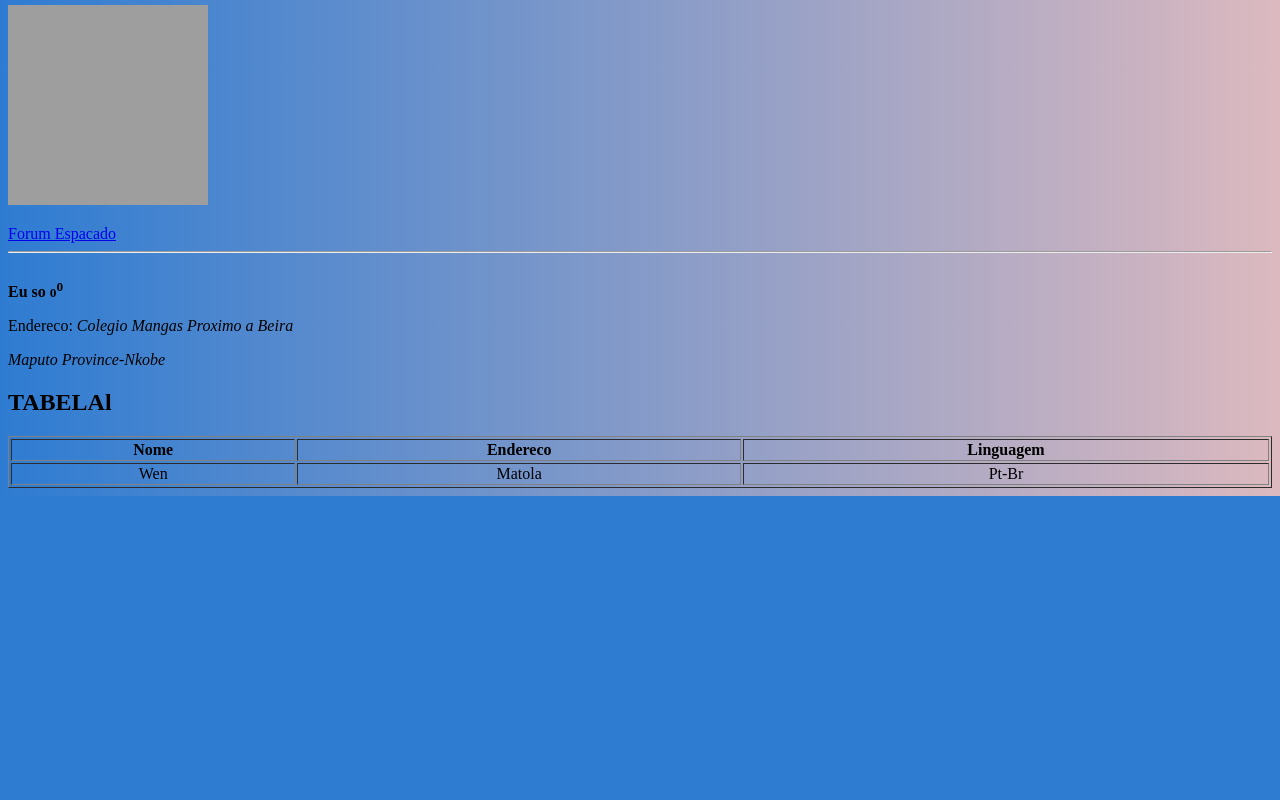
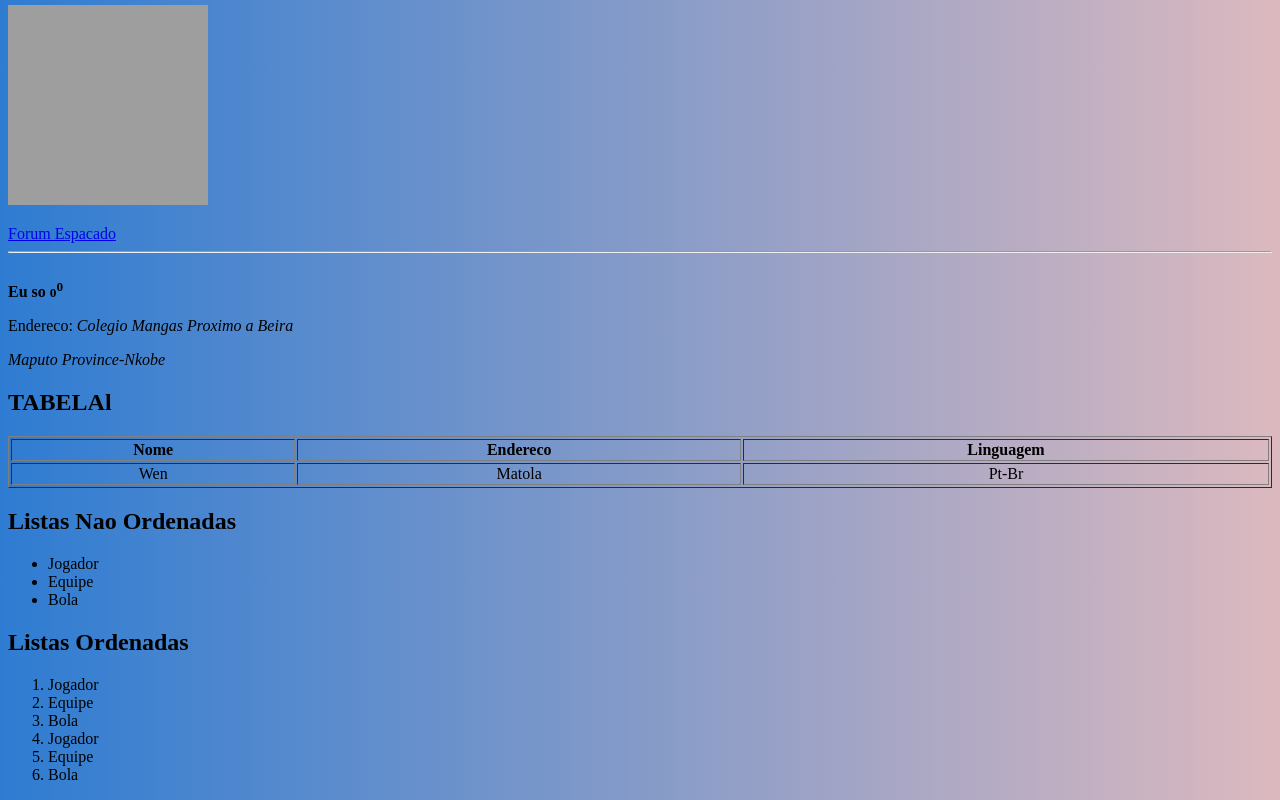
Before and after one commit to DaltonChivambo/Learning-Web, a plain HTML site: page Mufasa/HTML/Puro/index.html in a window 1280 px wide. Shown: the part 439-1239 px from the top of the page. Before the commit the page ends 935 px from the top, so only its background shows below. Drawn offline with Linux system fonts and the light colour scheme; grey boxes are pictures that could not be loaded.

Commit message:
Update: featured lists at Material design

```diff
--- a/Mufasa/HTML/Puro/index.html
+++ b/Mufasa/HTML/Puro/index.html
@@ -1,19 +1,23 @@
 <!DOCTYPE html>
 <html lang="en">
+
 <head>
     <meta charset="UTF-8">
     <meta http-equiv="X-UA-Compatible" content="IE=edge">
     <meta name="viewport" content="width=device-width, initial-scale=1.0">
     <meta name="author" content="Super Fox">
     <title>First Html</title>
-    <style> body {
-        background: -webkit-linear-gradient(left, #2e7cd2, #C9DCB9);
-        background: -o-linear-gradient(right, #2e7cd2, #C9DCB9);
-        background: -moz-linear-gradient(right, #2e7cd2, #C9DCB9);
-        background: linear-gradient(to right, #2e7cd2, #dcb9bf);
-        background-color: #2e7cd2;
-    }</style>
+    <style>
+        body {
+            background: -webkit-linear-gradient(left, #2e7cd2, #C9DCB9);
+            background: -o-linear-gradient(right, #2e7cd2, #C9DCB9);
+            background: -moz-linear-gradient(right, #2e7cd2, #C9DCB9);
+            background: linear-gradient(to right, #2e7cd2, #dcb9bf);
+            background-color: #2e7cd2;
+        }
+    </style>
 </head>
+
 <body>
     <h1>First Web</h1>
     <h2>Second Html</h2>
@@ -33,10 +37,13 @@
     <bdo dir="rtl">Wen</bdo>
     <p> King Mufasa
         <!--Citacao para explicar siglas-->
-        <abbr title="world wide web">www</abbr> </p>
+        <abbr title="world wide web">www</abbr>
+    </p>
 
     <a href="/Mufasa/Material%20Design/index.html">Ler mais</a> <br><br>
-    <img src="https://cdna.artstation.com/p/assets/images/images/050/946/758/small/cartoon-styler-img-20220624-083254-602.jpg?1656070757" alt="Messi Goat" width="200" height="200"> <p></p>
+    <img src="https://cdna.artstation.com/p/assets/images/images/050/946/758/small/cartoon-styler-img-20220624-083254-602.jpg?1656070757"
+        alt="Messi Goat" width="200" height="200">
+    <p></p>
     <a href="https:www.google.com" target="_blank">Forum Espacado</a>
     <br>
     <hr>
@@ -65,6 +72,29 @@
         </tr>
     </table>
 
+    <!--Listas -->
+
+    <h2>Listas Nao Ordenadas</h2>
+
+    <ul>
+        <li>Jogador</li>
+        <li>Equipe</li>
+        <li>Bola</li>
+
+
+    </ul>
+
+    <h2>Listas Ordenadas</h2>
+    <ol>
+        <li>Jogador</li>
+        <li>Equipe</li>
+        <li>Bola</li>
+        <li>Jogador</li>
+        <li>Equipe</li>
+        <li>Bola</li>
+
+    </ol>
 
 </body>
+
 </html>
```
